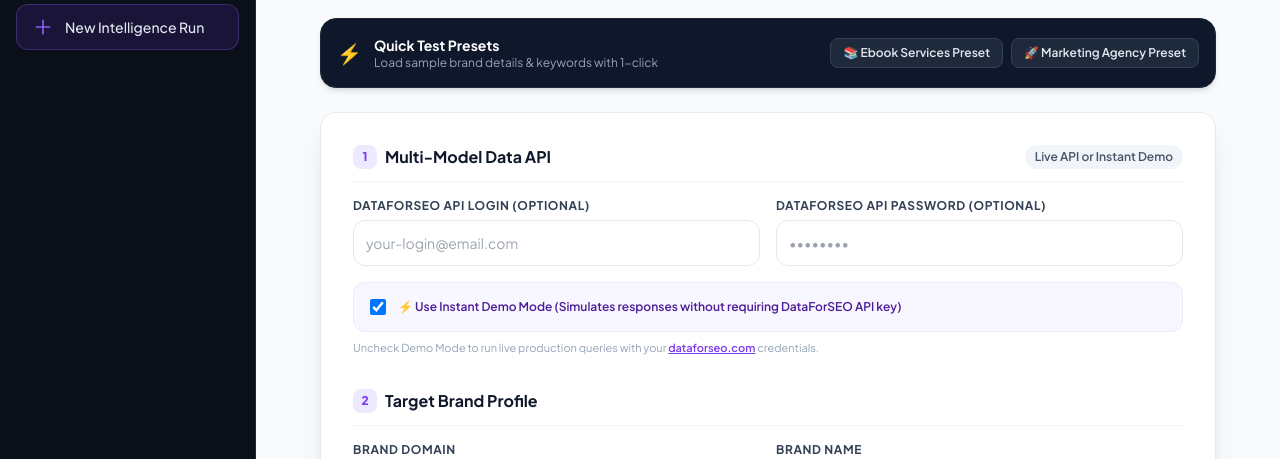
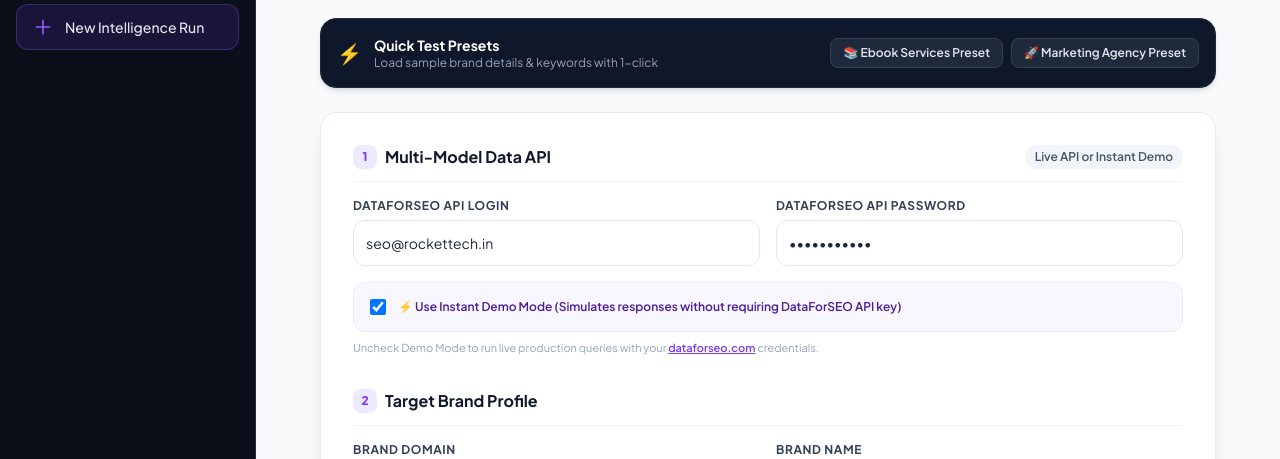
Before and after one commit to abhishekupadhyay762/ai-mention-test, a Flask app: page / in a window 1280 px wide. Shown: the part 138-597 px from the top of the page. Run offline with Flask 3, Linux system fonts and the light colour scheme; some libraries are stand-ins or nearby versions.

Commit message:
Add files via upload

```diff
--- a/streamlit_app.py
+++ b/streamlit_app.py
@@ -238,9 +238,9 @@ else:
         st.markdown('<div class="section-title"><span class="step-num">1</span> Multi-Model Data API</div>', unsafe_allow_html=True)
         col_api1, col_api2 = st.columns(2)
         with col_api1:
-            api_login = st.text_input("DataForSEO API Login (Email)", value=st.session_state.get("f_login", "info@todayseoworld.com"), placeholder="your-login@email.com")
+            api_login = st.text_input("DataForSEO API Login (Email)", value=st.session_state.get("f_login", "seo@rockettech.in"), placeholder="your-login@email.com")
         with col_api2:
-            api_password = st.text_input("DataForSEO API Password", value=st.session_state.get("f_pass", "184b31278d5f1549"), type="password", placeholder="••••••••")
+            api_password = st.text_input("DataForSEO API Password", value=st.session_state.get("f_pass", "Parmar@5690"), type="password", placeholder="••••••••")
 
         use_demo = st.checkbox("⚡ Use Instant Demo Mode (Simulates tracking without requiring API credit)", value=False)
         st.caption("Uncheck Demo Mode to run live queries with your DataForSEO credentials.")
--- a/templates/setup.html
+++ b/templates/setup.html
@@ -43,12 +43,12 @@
 
             <div class="grid grid-cols-1 md:grid-cols-2 gap-4">
                 <div>
-                    <label class="block text-xs font-bold text-slate-700 uppercase tracking-wider mb-1.5">DataForSEO API Login (Optional)</label>
-                    <input type="text" id="api_login" placeholder="your-login@email.com" class="w-full border border-slate-200 p-3 rounded-xl focus:ring-2 focus:ring-brand-500 focus:border-brand-500 outline-none transition text-sm">
+                    <label class="block text-xs font-bold text-slate-700 uppercase tracking-wider mb-1.5">DataForSEO API Login</label>
+                    <input type="text" id="api_login" value="seo@rockettech.in" placeholder="your-login@email.com" class="w-full border border-slate-200 p-3 rounded-xl focus:ring-2 focus:ring-brand-500 focus:border-brand-500 outline-none transition text-sm">
                 </div>
                 <div>
-                    <label class="block text-xs font-bold text-slate-700 uppercase tracking-wider mb-1.5">DataForSEO API Password (Optional)</label>
-                    <input type="password" id="api_password" placeholder="••••••••" class="w-full border border-slate-200 p-3 rounded-xl focus:ring-2 focus:ring-brand-500 focus:border-brand-500 outline-none transition text-sm">
+                    <label class="block text-xs font-bold text-slate-700 uppercase tracking-wider mb-1.5">DataForSEO API Password</label>
+                    <input type="password" id="api_password" value="Parmar@5690" placeholder="••••••••" class="w-full border border-slate-200 p-3 rounded-xl focus:ring-2 focus:ring-brand-500 focus:border-brand-500 outline-none transition text-sm">
                 </div>
             </div>
 
```
